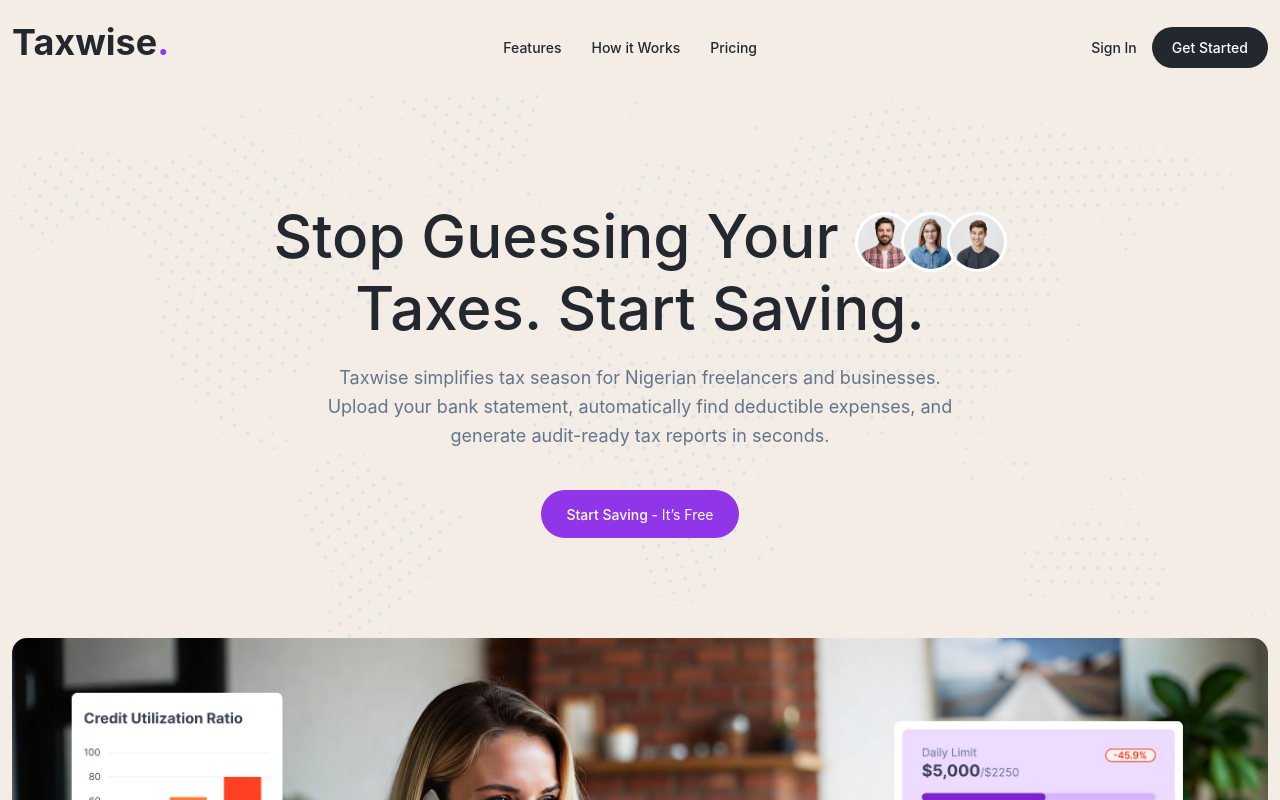
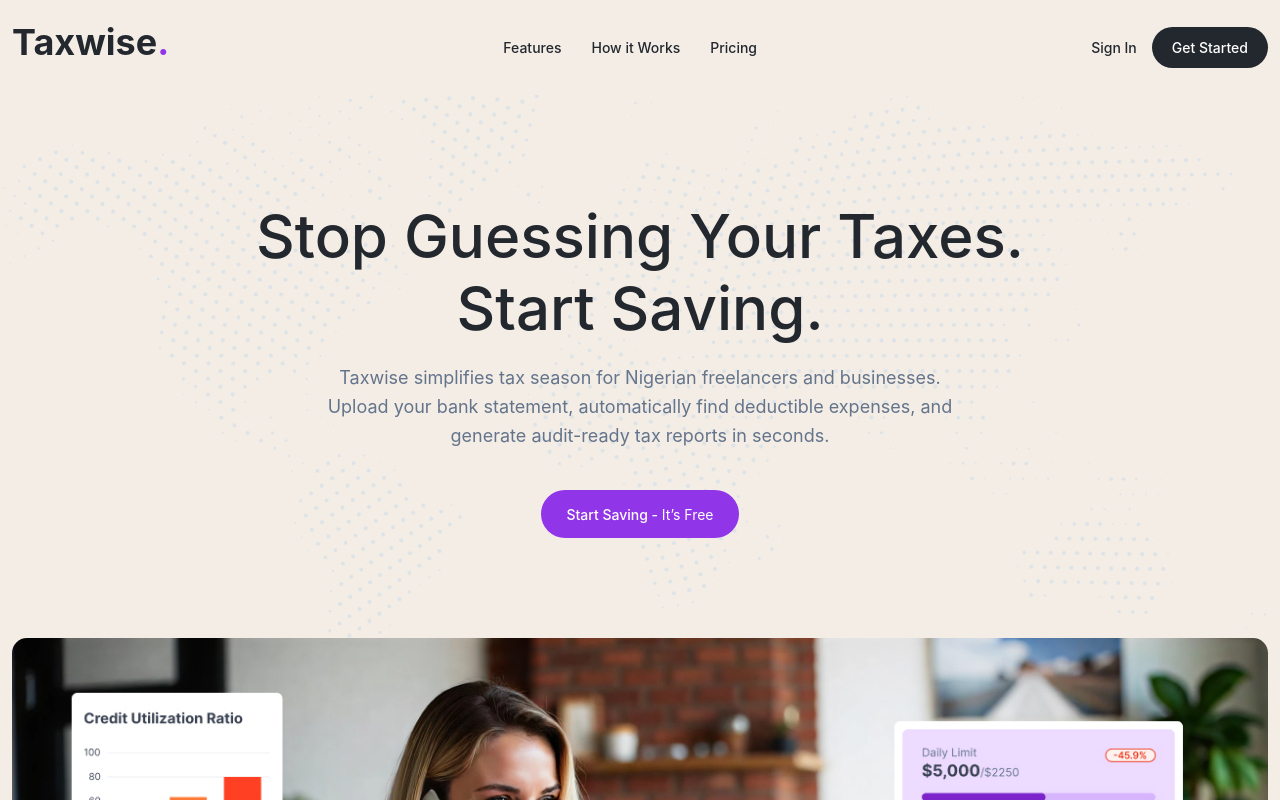
Before and after one commit to Joshua-Onyekachukwu/TaxWise, a Next.js app: page / in a window 1280 px wide. Shown: the top 800 px of the page. Built offline with nearby package versions, Linux system fonts and the light colour scheme.

Commit message:
fix(landing): remove hydration mismatch in hero banner

```diff
--- a/src/components/Home/HeroBanner.tsx
+++ b/src/components/Home/HeroBanner.tsx
@@ -11,31 +11,7 @@
         <div className="container sm:max-w-[540px] md:max-w-[720px] lg:max-w-[960px] xl:max-w-[1308px] mx-auto px-[12px]">
           <div className="text-center mx-auto lg:max-w-[880px]">
             <h1 className="!font-medium !text-3xl md:!text-[45px] lg:!text-[55px] xl:!text-[60px] !leading-[1.2] !mb-[12px] md:!mb-[15px] lg:!mb-[20px]">
-              Stop Guessing Your{" "}
-              <div className="inline-block">
-                <Image
-                  src="/images/users/user4.jpg"
-                  className="w-[40px] h-[40px] md:w-[60px] md:h-[60px] border-[2px] md:border-[3px] border-white -mx-[7px] inline-block rounded-full ltr:last:mr-0 rtl:last:ml-0 ltr:first:ml-0 rtl:first:mr-0"
-                  alt="user-image"
-                  width={40}
-                  height={40}
-                />
-                <Image
-                  src="/images/users/user5.jpg"
-                  className="w-[40px] h-[40px] md:w-[60px] md:h-[60px] border-[2px] md:border-[3px] border-white -mx-[7px] inline-block rounded-full ltr:last:mr-0 rtl:last:ml-0 ltr:first:ml-0 rtl:first:mr-0"
-                  alt="user-image"
-                  width={40}
-                  height={40}
-                />
-                <Image
-                  src="/images/users/user6.jpg"
-                  className="w-[40px] h-[40px] md:w-[60px] md:h-[60px] border-[2px] md:border-[3px] border-white -mx-[7px] inline-block rounded-full ltr:last:mr-0 rtl:last:ml-0 ltr:first:ml-0 rtl:first:mr-0"
-                  alt="user-image"
-                  width={40}
-                  height={40}
-                />
-              </div>{" "}
-              Taxes. Start Saving.
+              Stop Guessing Your Taxes. Start Saving.
             </h1>
 
             <p className="md:text-[15px] lg:text-md xl:text-lg mx-auto md:max-w-[630px]">
```
